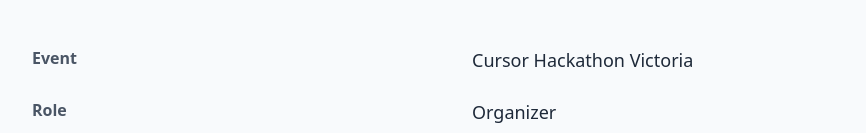
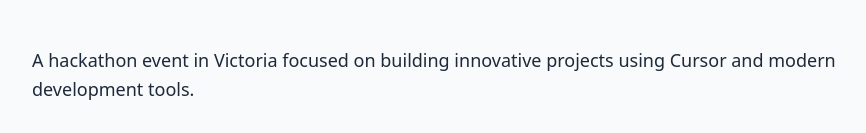
Before and after one commit to Alhwyn/portfolio, a Next.js app: page /hackathons/cursor-hackathon in a window 1280 px wide. Shown: the part 667-800 px from the top of the page, without its empty margins (192-1058 px from the left). Built offline with nearby package versions, Linux system fonts and the light colour scheme.

Commit message:
keep it simple

```diff
--- a/app/hackathons/[id]/page.tsx
+++ b/app/hackathons/[id]/page.tsx
@@ -50,7 +50,7 @@
   }
 
   const { frontmatter, content } = data;
-  const { title, date, event, role, media, lumaEventId } = frontmatter;
+  const { title, date, media, lumaEventId } = frontmatter;
 
   return (
     <div className="min-h-screen bg-slate-50 text-black dark:bg-neutral-900 dark:text-neutral-400">
@@ -77,20 +77,6 @@
           </h1>
         </header>
 
-        {/* Luma Registration Button */}
-        {lumaEventId && (
-          <div className="mb-12">
-            <a
-              href={`https://luma.com/event/${lumaEventId}`}
-              className="luma-checkout--button inline-block px-6 py-3 bg-blue-600 text-white rounded-lg hover:bg-blue-700 transition-colors duration-200 font-medium text-center"
-              data-luma-action="checkout"
-              data-luma-event-id={lumaEventId}
-            >
-              Register for Event
-            </a>
-            <Script id="luma-checkout" src="https://embed.lu.ma/checkout-button.js" />
-          </div>
-        )}
 
         {/* Media section */}
         {media && (
@@ -110,24 +96,6 @@
           </div>
         )}
 
-        {/* Event info grid */}
-        {(event || role) && (
-          <div className="grid grid-cols-1 md:grid-cols-2 gap-y-6 gap-x-12 text-gray-800 dark:text-neutral-300 mb-12 border-b border-gray-200 dark:border-neutral-700 pb-12">
-            {event && (
-              <>
-                <div className="font-semibold text-gray-600 dark:text-neutral-500">Event</div>
-                <div className="text-lg">{event}</div>
-              </>
-            )}
-
-            {role && (
-              <>
-                <div className="font-semibold text-gray-600 dark:text-neutral-500">Role</div>
-                <div className="text-lg">{role}</div>
-              </>
-            )}
-          </div>
-        )}
 
         {/* Description section - now using Markdown */}
         {content && (
--- a/app/page.tsx
+++ b/app/page.tsx
@@ -21,7 +21,7 @@
     title: "Archive",
     year: "2024",
     description: "A collection of archived projects",
-    icon: "/image/icon/archive.png",
+    icon: "/image/icon/archive.svg",
   },
 ];
 
@@ -29,7 +29,7 @@
 const HackathonList: Hackathon[] = [
   {
     id: "slate",
-    title: "Cafe Cursor",
+    title: "Cafe Cursor Victoria",
     date: "2025",
     description: "Come and join us from Victoria, BC Canada ",
     icon: "/image/icon/cursor.png",
@@ -70,9 +70,9 @@
           className="p-2 rounded-full bg-slate-200 dark:bg-slate-700 hover:bg-slate-300 dark:hover:bg-slate-600 hover:scale-110 transition-all shadow-md"
         >
           {theme === "dark" ? (
-            <Sun className="w-6 h-6 text-yellow-300" />
+            <Sun className="w-6 h-6 text-yellow-300" strokeWidth={1} />
           ) : (
-            <Moon className="w-6 h-6 text-gray-800" />
+            <Moon className="w-6 h-6 text-gray-800" strokeWidth={1} />
           )}
         </button>
       </div>
@@ -108,7 +108,7 @@
       </div>
 
       <section className="pl-4 sm:pl-8 bg-slate-50 text-black dark:bg-neutral-900 dark:text-neutral-400">
-        <h3 className="text-lg sm:text-xl md:text-2xl instrument-serif-regular-italic">Hackathon Maxxing (I organize hackathons)</h3>
+        <h3 className="text-lg sm:text-xl md:text-2xl instrument-serif-regular-italic">Hackathons I&apos;ve Organized</h3>
       </section>
 
       <div className="pl-4">
--- a/components/CountdownBanner.tsx
+++ b/components/CountdownBanner.tsx
@@ -45,7 +45,7 @@
   return (
     <div className="w-full bg-gray-100 dark:bg-neutral-800 text-gray-700 dark:text-gray-300 py-4 px-4 text-center z-50 border-b border-gray-200 dark:border-neutral-700">
       <div className="w-full flex flex-col sm:flex-row justify-center items-center gap-3 sm:gap-4">
-        <span className="text-base sm:text-lg font-medium">
+        <span className="text-base sm:text-lg font-medium source-serif-4">
           {eventName} starts in
         </span>
         <div className="text-sm sm:text-base bg-white dark:bg-neutral-900 text-gray-600 dark:text-gray-400 px-3 py-1 rounded border border-gray-200 dark:border-neutral-700 whitespace-nowrap">
--- a/components/ProjectTimeline.tsx
+++ b/components/ProjectTimeline.tsx
@@ -15,7 +15,7 @@
       items={projects}
       backgroundClassName="bg-slate-50 dark:bg-neutral-900 dark:text-gray-100"
       entryIconSize={48}
-      entryIconClassName="w-12 h-12 rounded-lg object-cover flex-shrink-0 bg-gray-100 shadow-md"
+      entryIconClassName="w-12 h-12 rounded-lg object-cover flex-shrink-0"
       showConnector={true}
     />
   );
--- a/content/hackathons/slate.mdx
+++ b/content/hackathons/slate.mdx
@@ -1,5 +1,5 @@
 ---
-title: Cafe Cursor
+title: Cafe Cursor Victoria
 date: "2025"
 lumaEventId: evt-tB0j8v1wlNZccMs
 ---
```
Also changed, not shown: public/image/icon/archive.svg (added).
